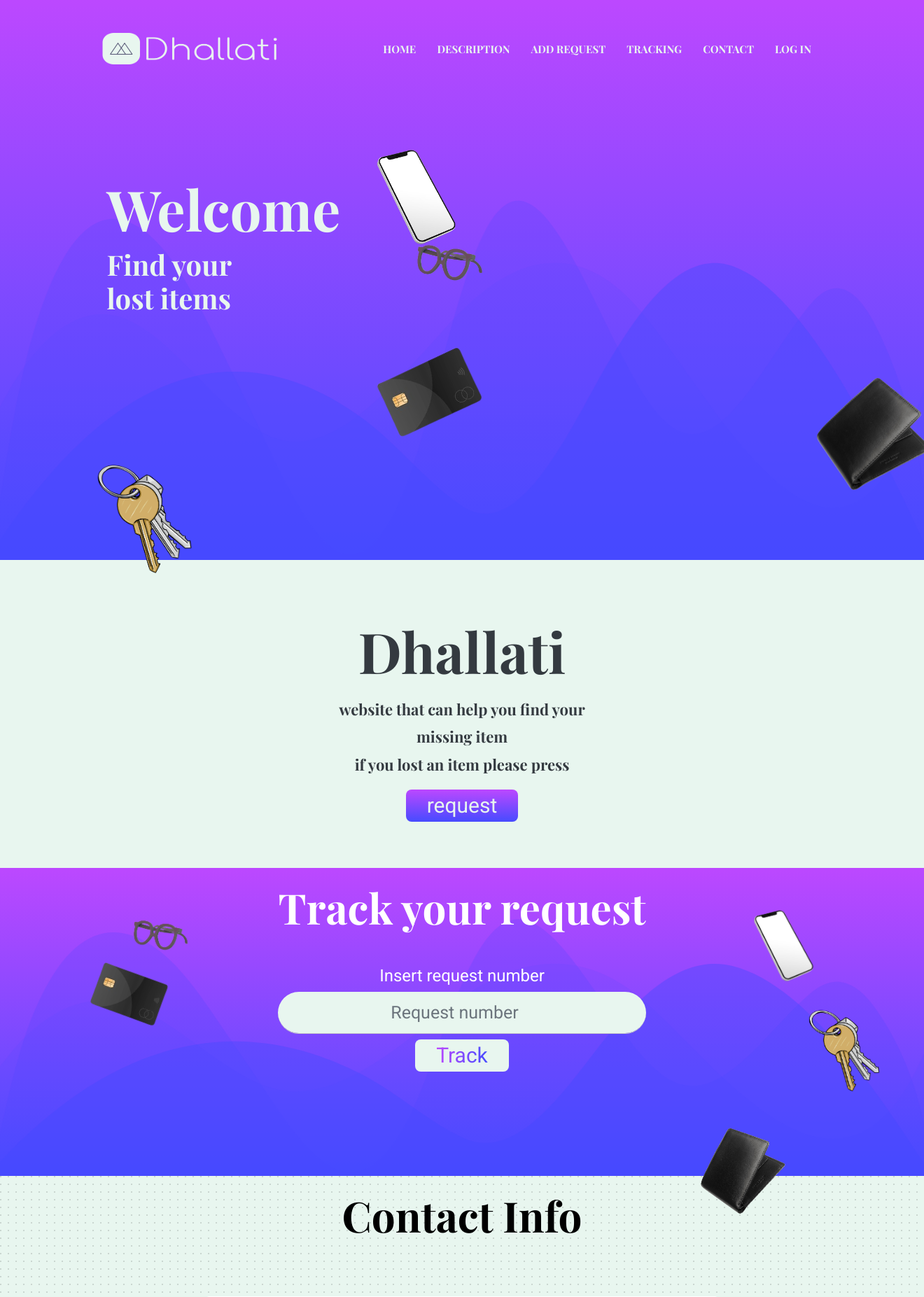
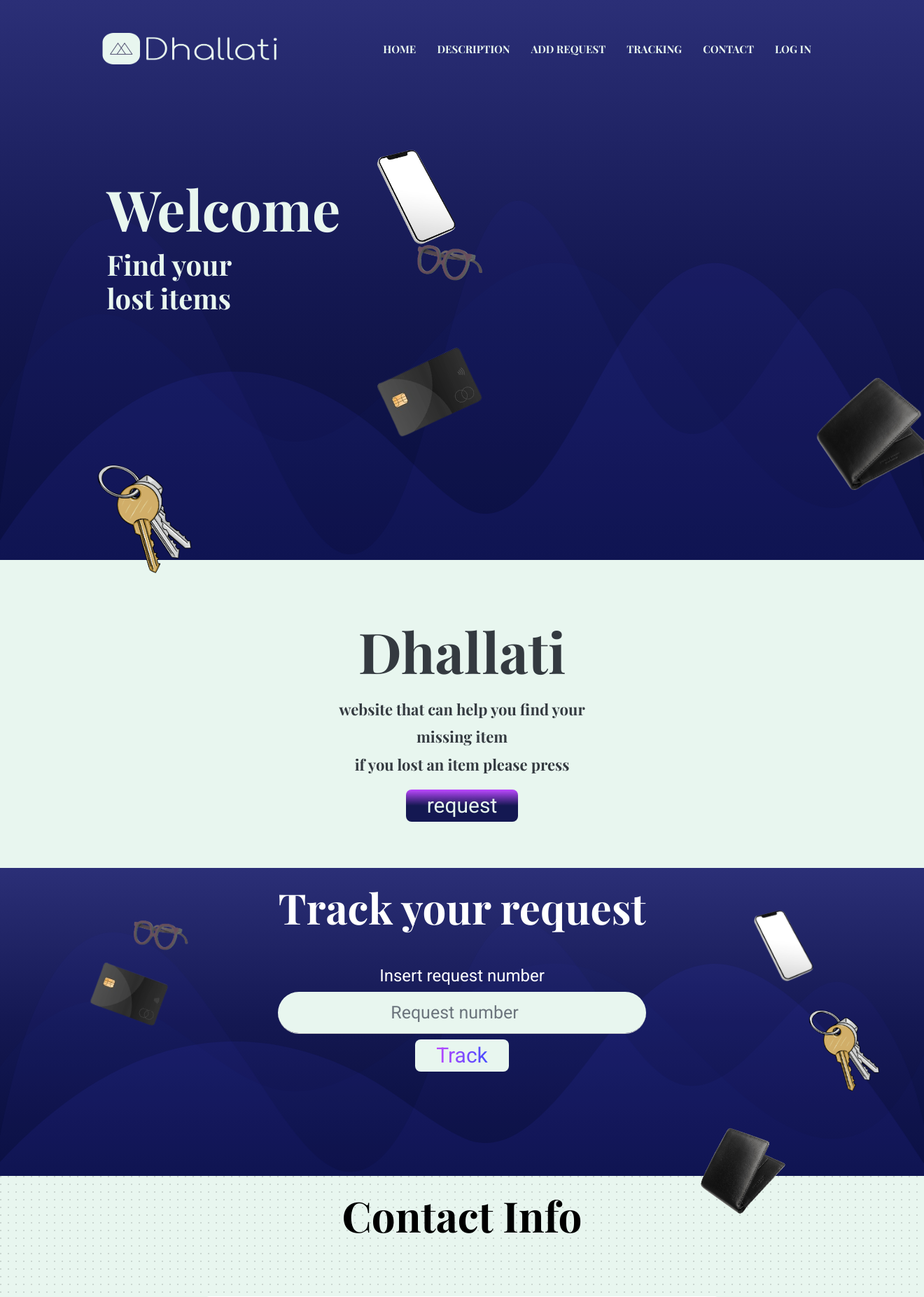
Before and after one commit to Ry-88/Dhallati, a Django app: page / in a window 1320 px wide; the page is wider, and only the part inside the window is pictured. Shown: the top 1853 px of that part at 70% size. Run offline with Django 4.2, Linux system fonts and the light colour scheme; some libraries are stand-ins or nearby versions.

Commit message:
fix some problem

```diff
--- a/CapstoneProject/main_app/static/style/style.css
+++ b/CapstoneProject/main_app/static/style/style.css
@@ -239,7 +239,6 @@ a:hover {
 
 .bg-primary {
   background: linear-gradient(0deg, #070b34 0%, #141852 50%, #2b2f77 100%) !important;
-  background: linear-gradient(0deg, #474bff 0%, #bc48ff 100%) !important;
 
 }
 
@@ -408,7 +407,7 @@ textarea.form-control {
 .navigation.nav-bg {
 
   background: linear-gradient(0deg, #070b34 0%, #141852 50%, #2b2f77 100%);
-  background: linear-gradient(0deg, #474bff 0%, #bc48ff 100%);
+
   padding: 15px 100px;
 }
 @media (max-width: 991px) {
@@ -887,12 +886,13 @@ blockquote {
 }
 
 .custom-shape-divider-bottom-1686935527 .shape-fill {
-  fill: #474aff6b;
+  fill: #474aff16;
 }
 
 .request_div{
   font-size: 30px;
-  background: linear-gradient(0deg, #474bff 0%, #bc48ff 100%) !important;
+  background: linear-gradient(0deg, #141852 50%, #bc48ff 100%) !important;
+  background: linear-gradient(0deg, #070b34 0%, #141852 50%, #2b2f77 100%);
   display: inline-block;
   padding: 5px 30px;
   min-width: 15vh;
@@ -1149,9 +1149,11 @@ blockquote {
 .category-item{
   background: linear-gradient(to left, #474bff 0%, #bc48ff 100%);
    height: 20vh;
-                min-width: 10vh;
-                border-radius: 1vh;
-                font-size: 30px;
+  min-width: 20vh;
+  border-radius: 1vh;
+  font-size: 30px;
+  padding-left: 15px;
+  padding-right: 15px;
 
 }
 
```
